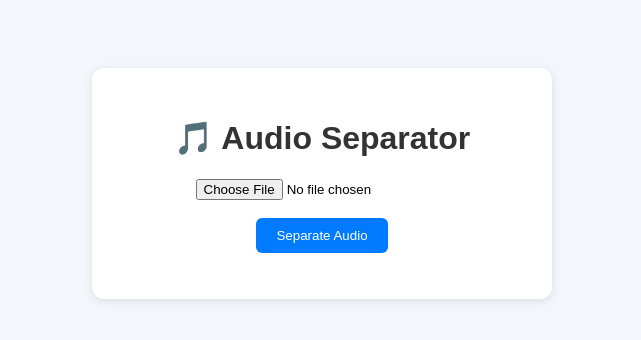
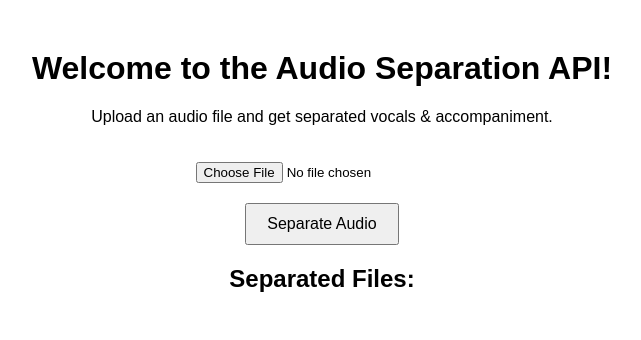
Before and after one commit to Ajimsha1080/nosy, a Flask app: page / in a window 1280 px wide. Shown: the top 340 px of the page, without its empty margins (318-959 px from the left). Run offline with Flask 3, Linux system fonts and the light colour scheme.

Commit message:
Update index.html

```diff
--- a/cleaner/templates/index.html
+++ b/cleaner/templates/index.html
@@ -1,77 +1,81 @@
 <!DOCTYPE html>
 <html lang="en">
 <head>
-  <meta charset="UTF-8" />
-  <meta name="viewport" content="width=device-width, initial-scale=1.0" />
-  <title>🎵 Audio Separator</title>
+    <meta charset="UTF-8">
+    <meta name="viewport" content="width=device-width, initial-scale=1.0">
+    <title>Audio Separation API</title>
     <style>
         body {
             font-family: Arial, sans-serif;
             text-align: center;
-      padding-top: 60px;
-      background: #f3f6fb;
+            margin: 50px;
         }
-    h1 {
-      color: #333;
-    }
-    .card {
-      background: white;
-      margin: auto;
-      padding: 30px;
-      width: 400px;
-      border-radius: 12px;
-      box-shadow: 0 2px 10px rgba(0,0,0,0.1);
+        input[type=file] {
+            margin: 20px 0;
         }
         button {
-      background-color: #007bff;
-      color: white;
-      border: none;
             padding: 10px 20px;
-      border-radius: 6px;
+            font-size: 16px;
             cursor: pointer;
         }
-    button:hover {
-      background-color: #0056b3;
+        ul {
+            list-style-type: none;
+            padding: 0;
+        }
+        li {
+            margin: 10px 0;
+        }
+        a {
+            text-decoration: none;
+            color: blue;
         }
     </style>
 </head>
 <body>
-  <div class="card">
-    <h1>🎵 Audio Separator</h1>
-    <form id="uploadForm" enctype="multipart/form-data">
-      <input type="file" name="file" accept="audio/*" required /><br /><br />
+    <h1>Welcome to the Audio Separation API!</h1>
+    <p>Upload an audio file and get separated vocals & accompaniment.</p>
+
+    <form id="uploadForm">
+        <input type="file" id="audioFile" name="file" required>
+        <br>
         <button type="submit">Separate Audio</button>
     </form>
-    <p id="status"></p>
-  </div>
+
+    <h2>Separated Files:</h2>
+    <ul id="filesList"></ul>
 
     <script>
         const form = document.getElementById('uploadForm');
-    const status = document.getElementById('status');
+        const filesList = document.getElementById('filesList');
 
         form.addEventListener('submit', async (e) => {
             e.preventDefault();
-      const file = e.target.file.files[0];
+            filesList.innerHTML = '<li>Processing...</li>';
+
+            const fileInput = document.getElementById('audioFile');
             const formData = new FormData();
-      formData.append('file', file);
+            formData.append('file', fileInput.files[0]);
 
-      status.innerText = "Processing... please wait ⏳";
-
-      const res = await fetch('/separate', {
+            try {
+                const response = await fetch('/separate', {
                     method: 'POST',
                     body: formData
                 });
+                const data = await response.json();
 
-      if (res.ok) {
-        const blob = await res.blob();
-        const url = window.URL.createObjectURL(blob);
-        const a = document.createElement('a');
-        a.href = url;
-        a.download = 'output.zip';
-        a.click();
-        status.innerText = "✅ Separation complete! File downloaded.";
-      } else {
-        status.innerText = "❌ Error during separation.";
+                if (data.error) {
+                    filesList.innerHTML = `<li style="color:red">${data.error}</li>`;
+                    return;
+                }
+
+                filesList.innerHTML = '';
+                data.files.forEach(file => {
+                    const li = document.createElement('li');
+                    li.innerHTML = `<a href="/download/${file}" target="_blank">${file}</a>`;
+                    filesList.appendChild(li);
+                });
+            } catch (err) {
+                filesList.innerHTML = `<li style="color:red">Error: ${err.message}</li>`;
             }
         });
     </script>
```
Lines whose indentation alone changed are shown as unchanged.
